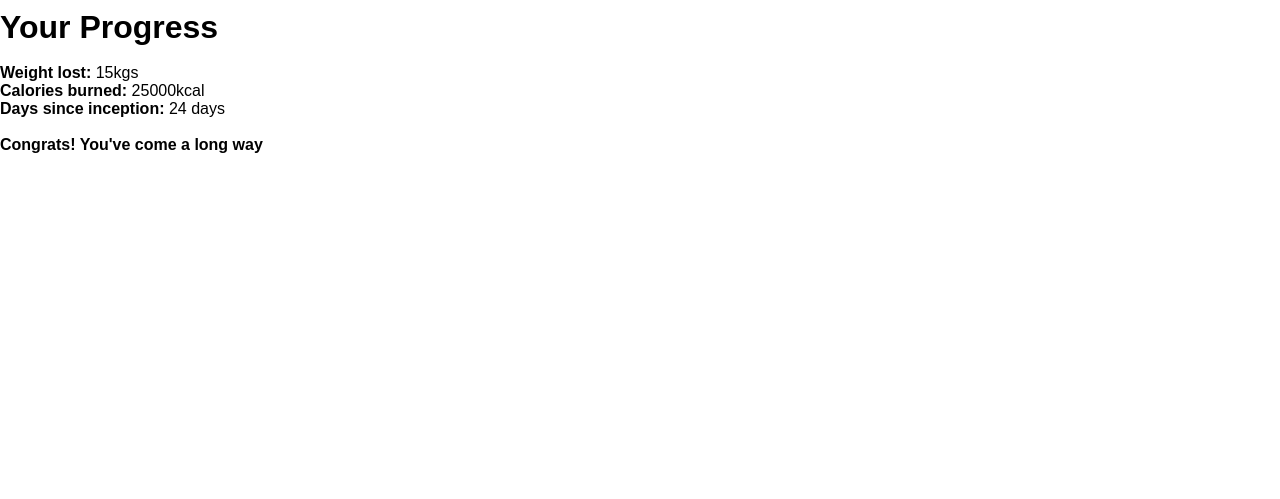
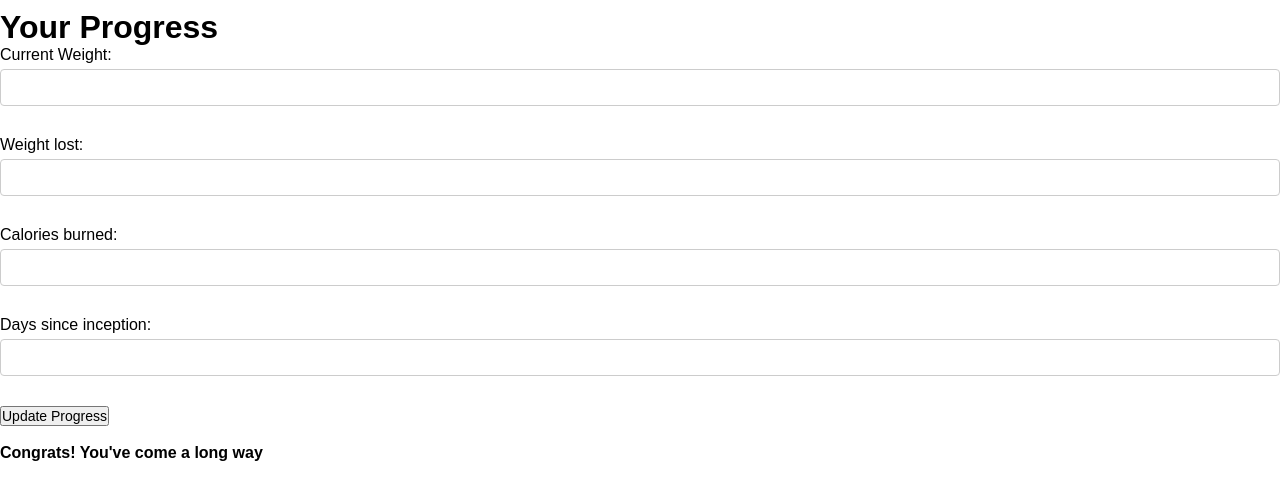
Before and after one commit to MMilisavlj/fitbuddy-website, a plain HTML site: page tracking.html in a window 1280 px wide. Shown: the part 95-594 px from the top of the page. Drawn offline with Linux system fonts and the light colour scheme.

```diff
--- a/tracking.html
+++ b/tracking.html
@@ -5,6 +5,11 @@
     <meta name="viewport" content="width=device-width, initial-scale=1.0">
     <title>Tracking your Progress</title>
     <link rel="stylesheet" href="style.css">
+    <style>
+        .input-group {
+            margin-bottom: 10px;
+        }
+    </style>
 </head>
 <body>
     <header style="background-color: white; color: #000000;">
@@ -17,11 +22,50 @@
         </nav>
     </header>
     <h1>Your Progress</h1>
-    <br/>
-    <p><strong>Weight lost:</strong> 15kgs</p>
-    <p><strong>Calories burned:</strong> 25000kcal</p>
-    <p><strong>Days since inception:</strong> 24 days</p>
-    <br/>
-    <h4>Congrats! You've come a long way</h4>
+    <div class="input-group">
+        <label for="currentWeightInput">Current Weight:</label>
+        <input type="number" id="currentWeightInput" min="0" step="0.1">
+    </div>
+    <div class="input-group">
+        <label for="weightInput">Weight lost:</label>
+        <input type="number" id="weightInput" min="0" step="0.1">
+    </div>
+    <div class="input-group">
+        <label for="caloriesInput">Calories burned:</label>
+        <input type="number" id="caloriesInput" min="0" step="1">
+    </div>
+    <div class="input-group">
+        <label for="daysInput">Days since inception:</label>
+        <input type="number" id="daysInput" min="0" step="1">
+    </div>
+
+    <button onclick="updateProgress()">Update Progress</button>
+    <br/><br/>
+    <h4 id="congratsMessage">Congrats! You've come a long way</h4>
+
+    <script>
+        function updateProgress() {
+            const weightLost = parseFloat(document.getElementById("weightInput").value);
+            const caloriesBurned = parseInt(document.getElementById("caloriesInput").value);
+            const daysSinceInception = parseInt(document.getElementById("daysInput").value);
+            const currentWeight = parseFloat(document.getElementById("currentWeightInput").value);
+
+            if (isNaN(weightLost) || isNaN(caloriesBurned) || isNaN(daysSinceInception) || isNaN(currentWeight)) {
+                alert("Please enter valid numbers for all fields.");
+                return;
+            }
+
+            const params = new URLSearchParams({
+                weightLost: weightLost,
+                caloriesBurned: caloriesBurned,
+                daysSinceInception: daysSinceInception,
+                currentWeight: currentWeight
+            });
+
+            const url = "recommendation.html?" + params.toString();
+
+            window.location.href = url;
+        }
+    </script>
 </body>
 </html>
```
